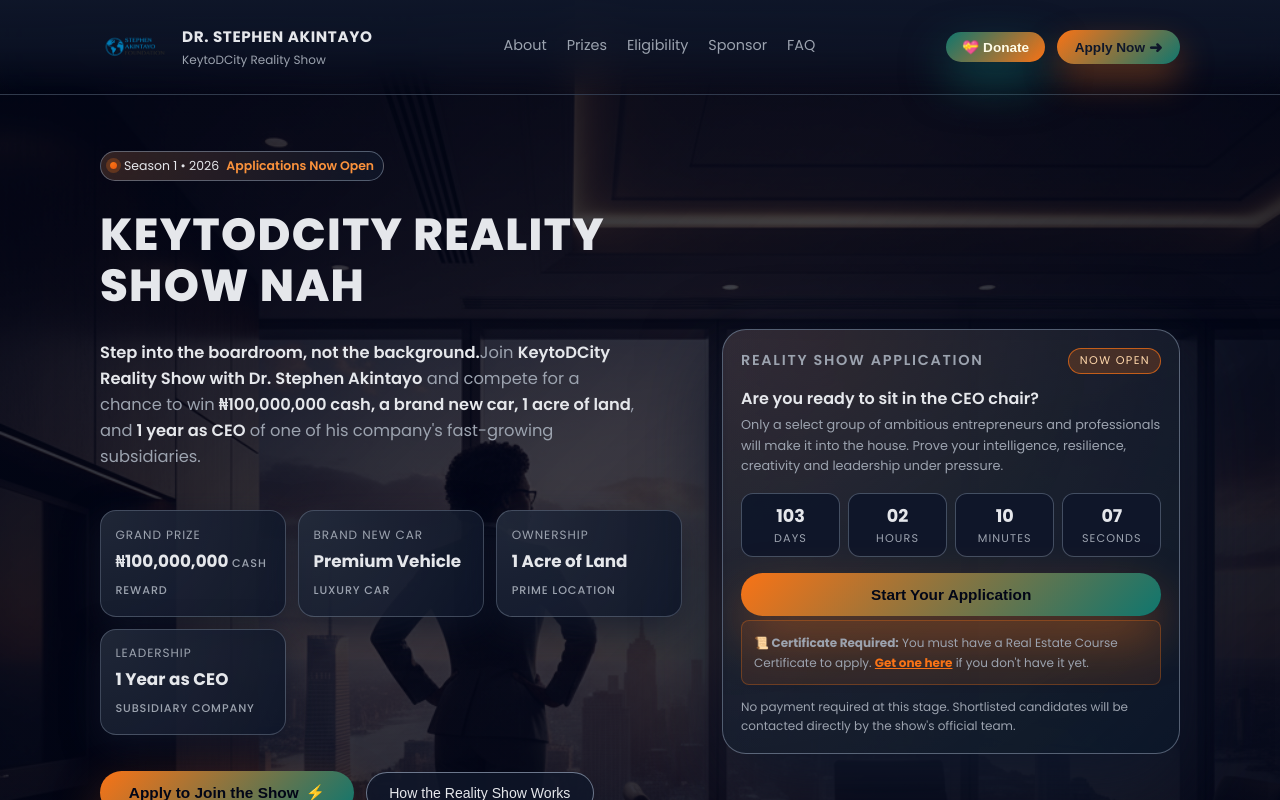
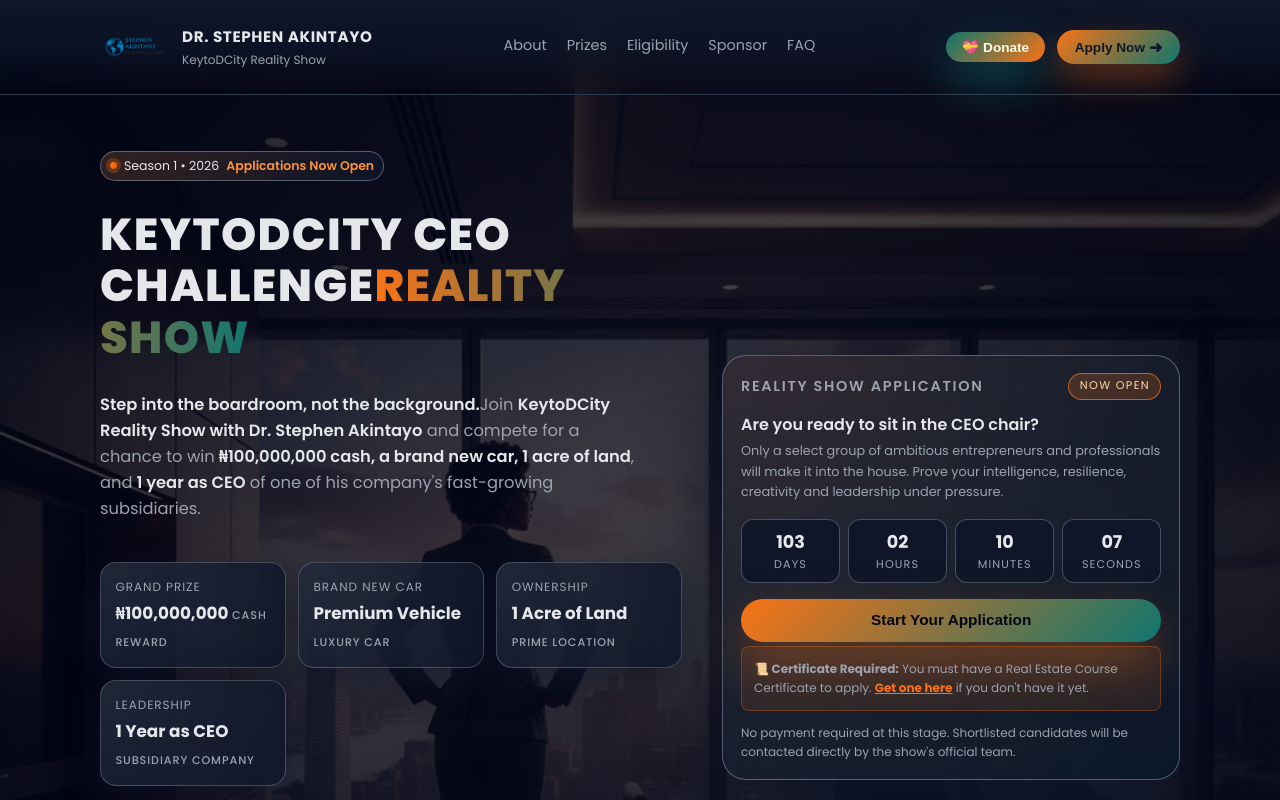
Before and after one commit to gtextsoft/TheCEORealityShow, a React (Vite) app: page / in a window 1280 px wide. Shown: the top 800 px of the page. Built offline with nearby package versions, Linux system fonts and the light colour scheme.

Commit message:
refactor: Update Hero component title to "KeytoDCity CEO Challenge" and highlight "Reality Show" for improved branding

```diff
--- a/src/components/Hero.tsx
+++ b/src/components/Hero.tsx
@@ -27,7 +27,8 @@
         </div>
 
         <h1 className={styles.heroTitle}>
-        KeytoDCity Reality Show nah
+        KeytoDCity CEO Challenge
+          <span className={styles.highlight}>Reality Show</span>
         </h1>
 
         <p className={styles.heroSubtitle}>
```
